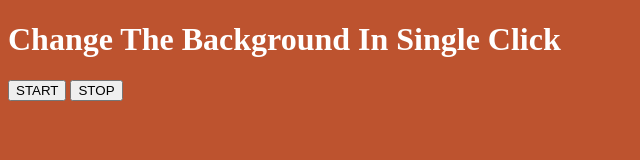
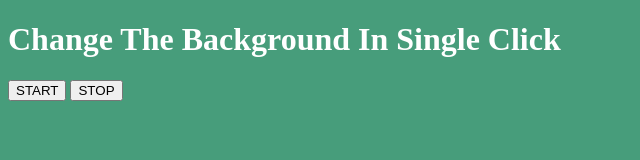
Before and after one commit to shivamshukla001/javascript.new, a plain HTML site: page asynk in js/Color Changing Project.html in a window 1280 px wide. Both pictures are taken after a click on the button "START". Shown: the whole page, without its empty margins (0-640 px from the left). Drawn offline with Linux system fonts and the light colour scheme.

Commit message:
bgc projecct

```diff
--- a/asynk in js/Color Changing Project.html
+++ b/asynk in js/Color Changing Project.html
@@ -11,7 +11,7 @@
     <button id="stop">STOP</button>
 
 </body>
-<script>
+<!-- <script>
  const randomColor = function () {
   const hex = '0123456789ABCDEF';
   let color = '#';
@@ -39,5 +39,47 @@ const stopChangingColor = function () {
 document.querySelector('#start').addEventListener('click', startChangingColor);
 
 document.querySelector('#stop').addEventListener('click', stopChangingColor);
+</script> -->
+
+
+
+
+<script>
+  const randomColor=function(){
+    const hex="123456789ABCDEF";
+    let color='#'
+
+    for(let i=0; i<6; i++){
+      color +=hex[Math.floor(Math.random() * 16)]
+
+    }
+    return color;
+
+  }
+
+  let intervalid;
+  const startgenerating= function(){
+
+
+    if(!intervalid){
+      intervalid=setInterval(changeBgColor,1000)
+    }
+
+
+    function changeBgColor(){
+       document.body.style.backgroundColor=randomColor();
+    }
+  }
+
+    const stopgenerating= function(){
+      clearInterval(intervalid)
+      intervalid=null;
+    }
+
+  document.querySelector('#start').addEventListener('click', startgenerating);
+  document.querySelector('#stop').addEventListener('click', stopgenerating);
+
+
+
 </script>
 </html>
```
